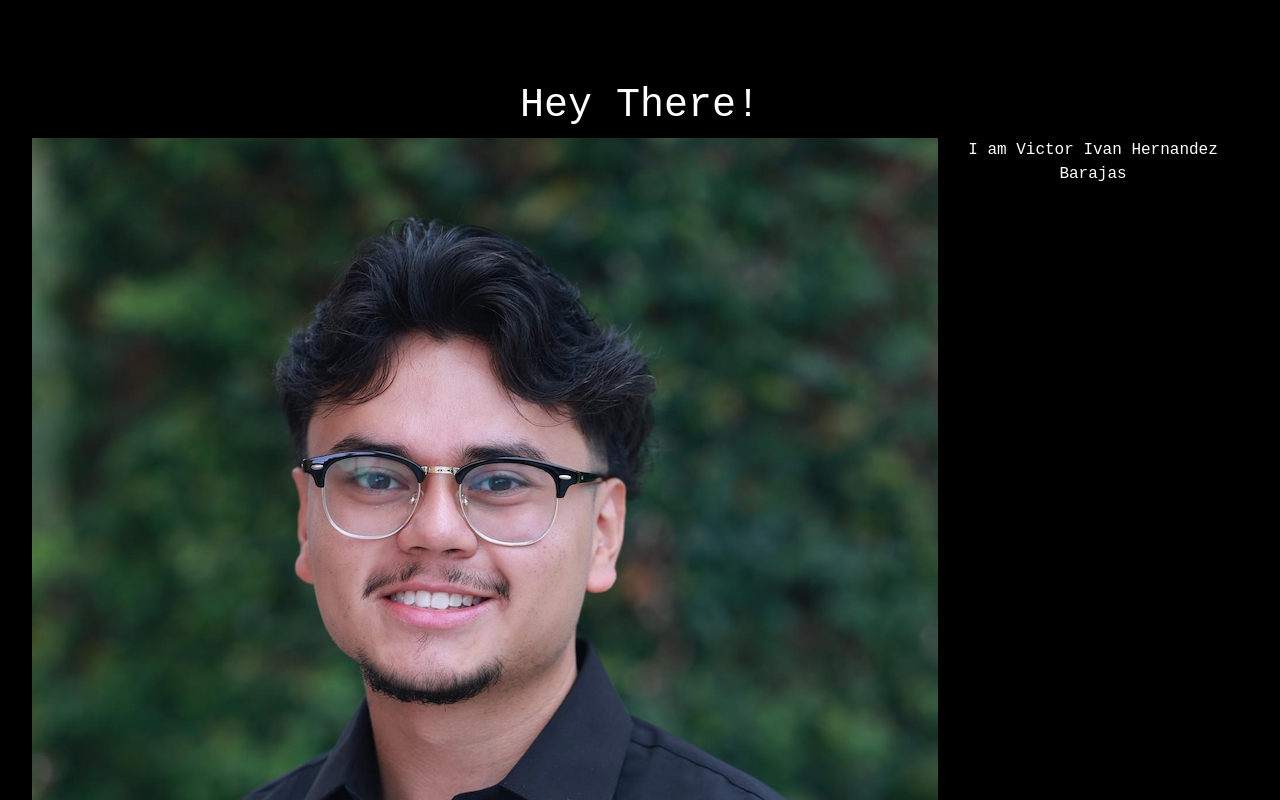
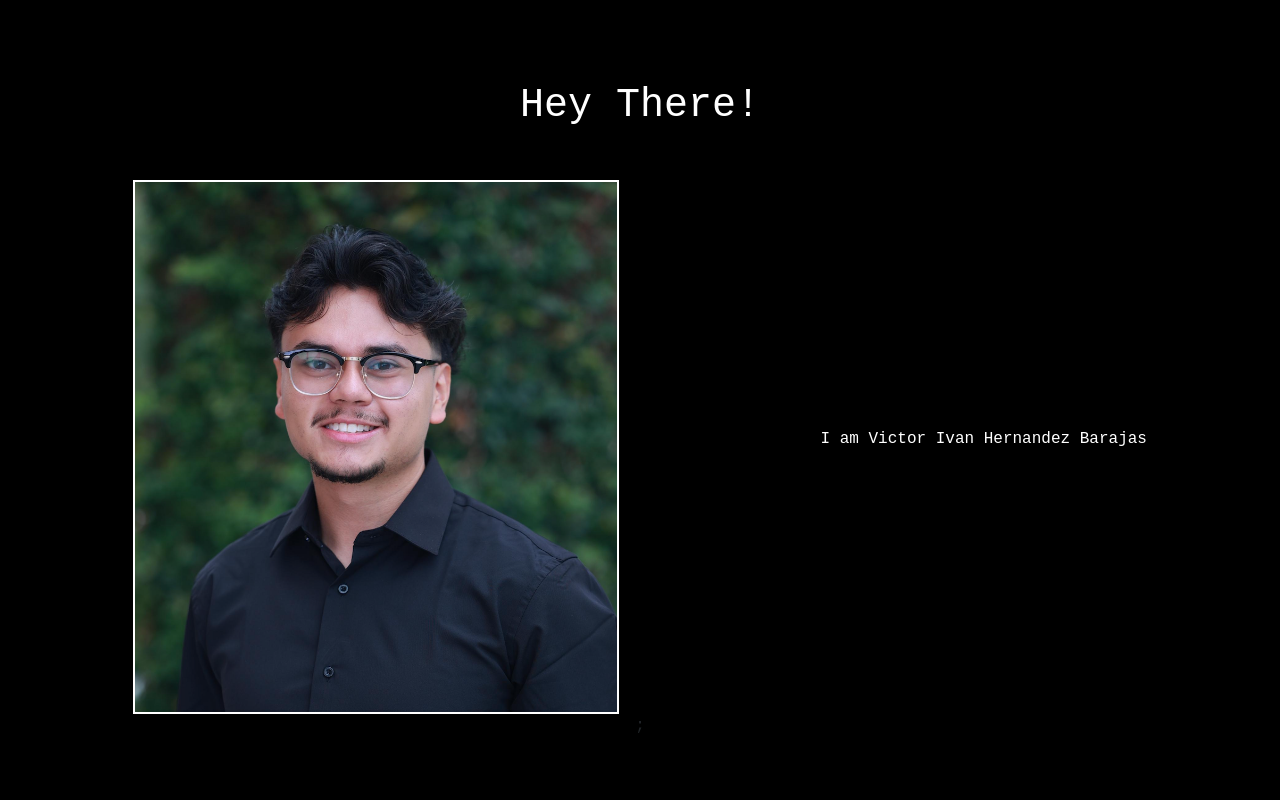
Before and after one commit to hernandezv0110/portfolio, a React (Vite) app: page / in a window 1280 px wide. Shown: the part 840-1640 px from the top of the page. Built offline with nearby package versions, Linux system fonts and the light colour scheme; a web font is replaced by a local one.

Commit message:
Changed the layout of about me page

```diff
--- a/src/Components/AboutMe.jsx
+++ b/src/Components/AboutMe.jsx
@@ -8,7 +8,7 @@ function AboutMe({ aboutRef }) {
         Hey There!
       </h1>
       <div className={styles.layout}>
-        <img src={portrait}></img>
+        <img className={styles.pic} src={portrait}></img>
         <p className={styles["white-text"]}>
           I am Victor Ivan Hernandez Barajas
         </p>
--- a/src/Components/AboutMe.module.css
+++ b/src/Components/AboutMe.module.css
@@ -3,12 +3,21 @@
 }
 
 .layout {
+    margin-top: 50px;
     display: flex;
     flex-direction: row;
-    justify-content: space-around;
+    justify-content: space-evenly;
+    align-items: center;
+    gap: 100px;
     width: 100%;
 }
 
 .white-text {
     color: white;
 }
+
+.pic {
+    max-width: 40%;
+    height: auto;
+    border: 2px solid white;
+}
```
